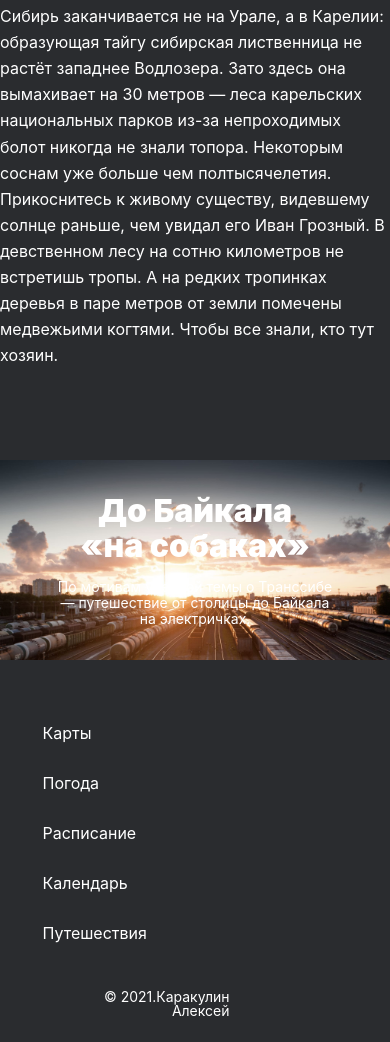
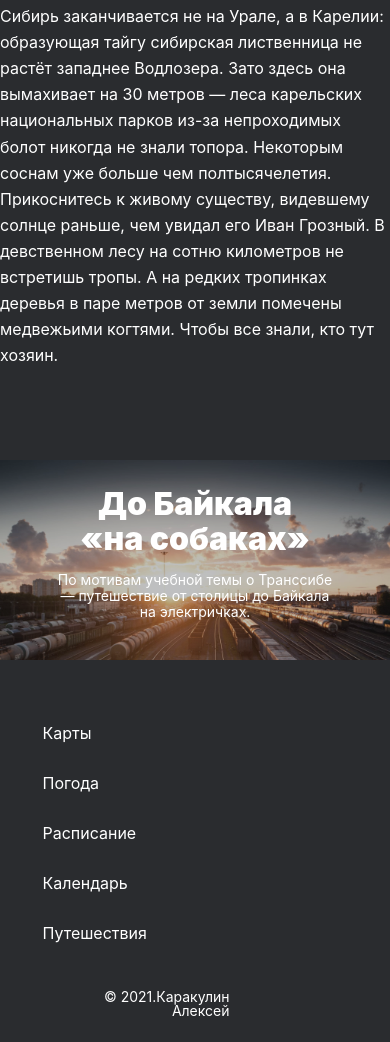
Before and after one commit to KarakulinAleksey/yet-another-project, a plain HTML site: page index.html in a window 390 px wide. Shown: the part 8615-9657 px from the top of the page. Drawn offline with Linux system fonts and the light colour scheme; a web font is replaced by a local one.

Commit message:
копия после второй проверки

```diff
--- a/blocks/cover/__background/cover__background.css
+++ b/blocks/cover/__background/cover__background.css
@@ -1,7 +1,10 @@
 .cover__background {
-  background-image: url(../../../image/cover-trains.jpg);
-  background-repeat: no-repeat;
-  background-size: cover;
-  position: relative;
-  z-index: 1;
+  display: flex;
+  flex-direction: column;
+  align-items: center;
+  justify-content: center;
+  position: absolute;
+  top:auto;
+  left: auto;
+  z-index: 2;
 }
--- a/blocks/cover/__overlay/cover__overlay.css
+++ b/blocks/cover/__overlay/cover__overlay.css
@@ -1,10 +1,32 @@
 .cover__overlay {
   background-color: #2a2c2f;
-  opacity: 1;
+  display: block;
   background-size: cover;
+  opacity: 0.3;
   transition: 0.35s;
+  width: 100%;
+  min-height: 740px;
+  position: relative;
+  z-index: 1;
 }
 
-.cover__overlay:hover {
-  opacity: 0.8;
+@media screen and (max-width: 1024px) {
+  .cover__overlay {
+    width: 100%;
+    min-height: 640px;
+  }
 }
+
+@media screen and (max-width: 768px) {
+  .cover__overlay {
+    width: 100%;
+    min-height: 480px;
+  }
+}
+
+@media screen and (max-width: 400px) {
+  .cover__overlay {
+    width: 100%;
+    min-height: 200px;
+  }
+}
--- a/blocks/cover/cover.css
+++ b/blocks/cover/cover.css
@@ -1,4 +1,7 @@
 .cover {
+  background-image: url(../../image/cover-trains.jpg);
+  background-repeat: no-repeat;
+  background-size: cover;
   display: flex;
   flex-direction: column;
   align-items: center;
@@ -6,6 +9,11 @@
   width: 92.5%;
   min-height: 740px;
   margin-top: 92px;
+  position: relative;
+}
+
+.cover:hover .cover__overlay {
+  opacity: 0.8;
 }
 
 @media screen and (max-width: 1024px) {
--- a/index.html
+++ b/index.html
@@ -321,11 +321,14 @@
         </li>
       </ul>
 
-      <section class="cover cover__background cover__overlay">
-        <h2 class="cover__title">До Байкала «на&nbsp;собаках»</h2>
-        <div class="cover__subtitle">
-          По мотивам учебной темы о Транссибе — путешествие от столицы до
-          Байкала на электричках.
+      <section class="cover">
+        <div class="cover__overlay"></div>
+        <div class="cover__background">
+          <h2 class="cover__title">До Байкала «на&nbsp;собаках»</h2>
+          <p class="cover__subtitle">
+            По мотивам учебной темы о Транссибе — путешествие от столицы до
+            Байкала на электричках.
+          </p>
         </div>
       </section>
 
```
